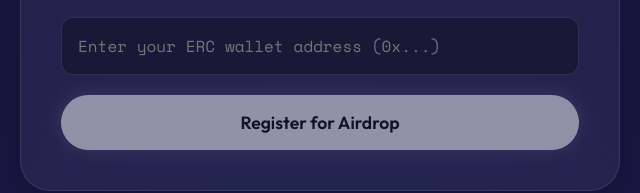
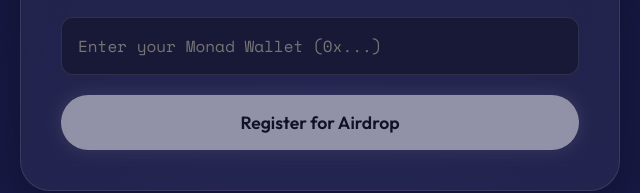
Before and after one commit to juanontop55/crypto-gotchi-landing, a website: page index.html in a window 1280 px wide. Shown: the part 2523-2716 px from the top of the page, 320-960 px from the left. Drawn offline with nearby package versions, Linux system fonts and the light colour scheme.

Commit message:
Update wallet input to specify Monad Wallet

```diff
--- a/index.html
+++ b/index.html
@@ -112,9 +112,9 @@
                             required>
                     </div>
                     <div class="input-group">
-                        <input type="text" id="wallet" class="input-field"
-                            placeholder="Enter your ERC wallet address (0x...)" required pattern="^0x[a-fA-F0-9]{40}$"
-                            title="Please enter a valid ERC address starting with 0x">
+                        <input type="text" id="wallet" class="input-field" placeholder="Enter your Monad Wallet (0x...)"
+                            required pattern="^0x[a-fA-F0-9]{40}$"
+                            title="Please enter a valid Monad wallet address starting with 0x">
                     </div>
                     <button type="submit" id="btn-register" class="main-btn"
                         style="width: 100%; justify-content: center; opacity: 0.5; cursor: not-allowed;" disabled>
```
